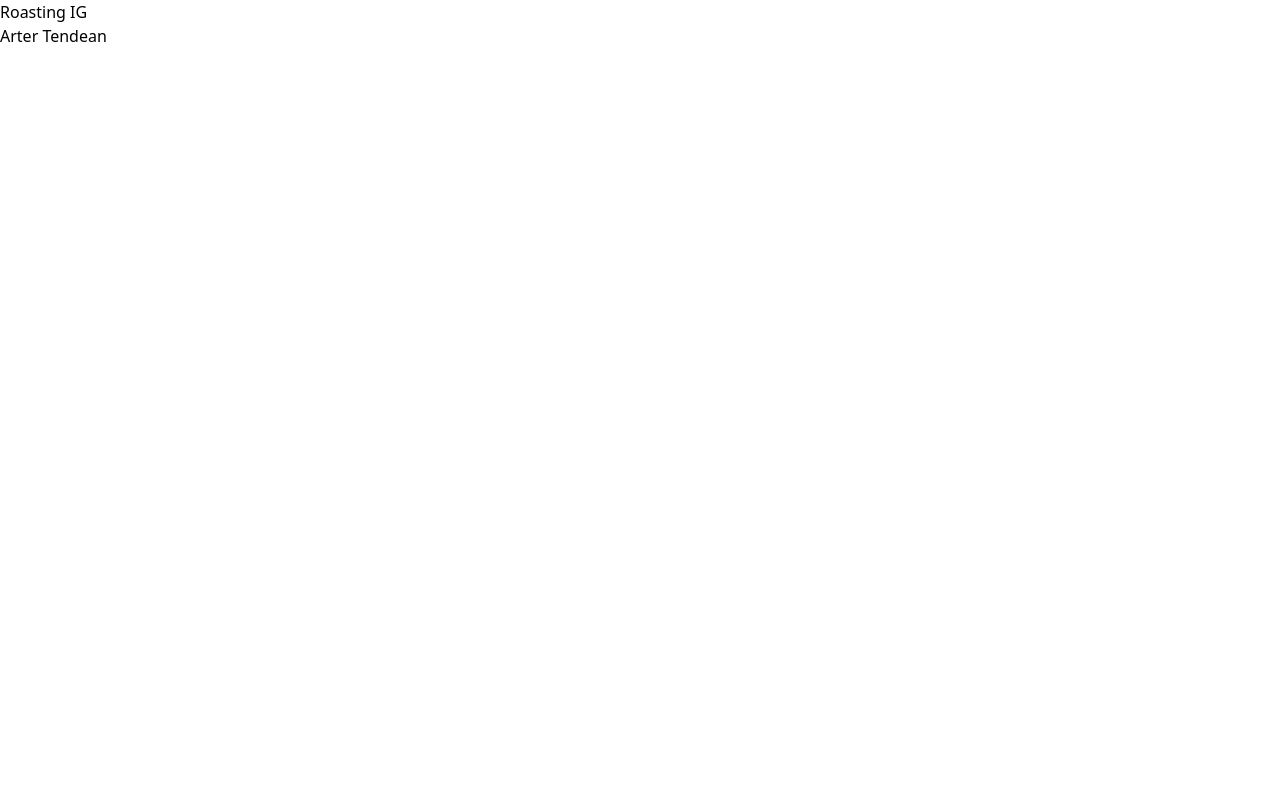
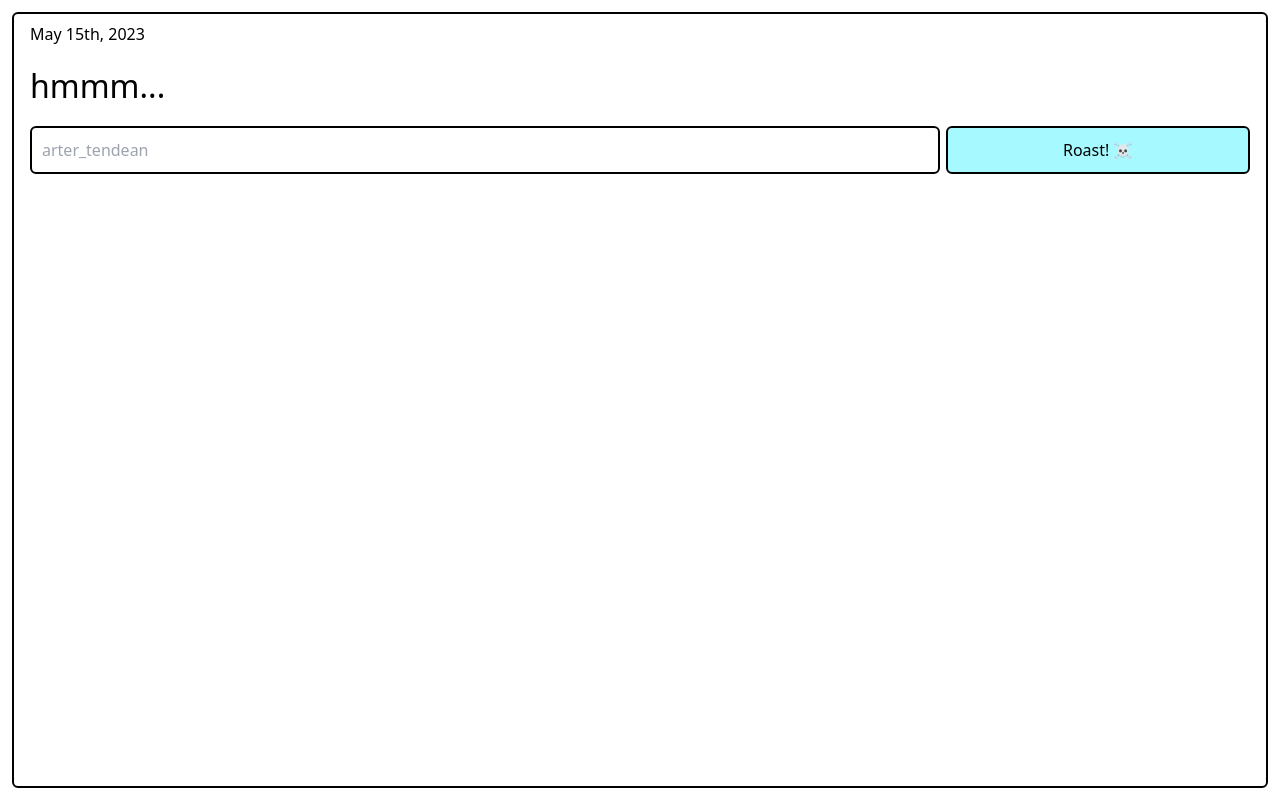
Before and after one commit to animemoeus/roast-ig, a Next.js app: page / in a window 1280 px wide. Built offline with nearby package versions, Linux system fonts and the light colour scheme; no server answers.

Commit message:
Adding Roast

```diff
--- a/package.json
+++ b/package.json
@@ -10,6 +10,7 @@
   },
   "dependencies": {
     "next": "14.2.13",
+    "openai": "^4.63.0",
     "react": "^18",
     "react-dom": "^18"
   },
--- a/src/app/page.tsx
+++ b/src/app/page.tsx
@@ -1,8 +1,59 @@
+"use client";
+
+import { useState, useEffect } from "react";
+import { getInstagramUserData, getRoastingText } from "@/utils";
+
 export default function Page() {
+  const [username, setUsername] = useState<string>("");
+  const [roastingText, setRoastingText] = useState<string>("");
+  const [isLoading, setIsLoading] = useState<boolean>(false);
+
+  const handleRoasting = async () => {
+    if (!username) return alert("Username gaboleh kosong tod 😾!");
+
+    setIsLoading(true);
+    try {
+      const userData = await getInstagramUserData(username);
+      const roastingData = await getRoastingText(userData);
+      setRoastingText(roastingData.content);
+    } catch (error: any) {
+      alert(error.message);
+    } finally {
+      setIsLoading(false);
+    }
+  };
+  console.log(process.env.NEXT_PUBLIC_API_URL);
   return (
-    <div>
-      <h1>Roasting IG</h1>
-      <p>Arter Tendean</p>
-    </div>
+    <>
+      <div className="p-3 h-screen">
+        <div className="mx-auto h-full border-black border-2 rounded-md hover:shadow-[8px_8px_0px_rgba(0,0,0,1)] bg-white">
+          <article className="w-full h-full">
+            <div className="px-4 py-2 text-left h-full">
+              <p className="text-base mb-4">May 15th, 2023</p>
+              <h1 className="text-[32px] mb-4">hmmm...</h1>
+
+              <div className="flex flex-col sm:flex-row gap-1.5">
+                <input
+                  className="basis-9/12 w-full  border-black border-2 p-2.5 focus:outline-none focus:shadow-[2px_2px_0px_rgba(0,0,0,1)] focus:bg-[#FFA6F6] active:shadow-[2px_2px_0px_rgba(0,0,0,1)] rounded-md"
+                  placeholder="arter_tendean"
+                  onChange={(e) => setUsername(e.target.value)}
+                />
+
+                <button
+                  className="basis-3/12 w-full h-12 border-black border-2 p-2.5 bg-[#A6FAFF] hover:bg-[#79F7FF] hover:shadow-[2px_2px_0px_rgba(0,0,0,1)] active:bg-[#00E1EF] rounded-md disabled:opacity-50 disabled:shadow-[2px_2px_0px_rgba(0,0,0,1)]"
+                  onClick={handleRoasting}
+                  disabled={isLoading}
+                >
+                  {isLoading ? "Loading..." : "Roast! ☠️"}
+                </button>
+              </div>
+
+              <p className="mt-4 text-2xl mb-4 ">{roastingText}</p>
+              {/*<strong>Read More</strong>*/}
+            </div>
+          </article>
+        </div>
+      </div>
+    </>
   );
 }
--- /dev/null
+++ b/src/utils/index.ts
@@ -0,0 +1,87 @@
+import OpenAI from "openai";
+
+async function getInstagramUserData(username: string) {
+  const myHeaders = new Headers();
+  myHeaders.append("Authorization", `Token ${process.env.ANIMEMOE_API_KEY}`);
+
+  const requestOptions = {
+    method: "GET",
+    headers: myHeaders,
+  };
+
+  console.log(process.env);
+  try {
+    const response = await fetch(
+      `${process.env.ANIMEMOEUS_API_URL}/instagram/get-user-info/${username}`,
+      requestOptions,
+    );
+    const result = await response.json();
+    return result;
+  } catch (error) {
+    console.error(error);
+    throw error;
+  }
+}
+
+async function getRoastingText(data: any) {
+  const openai = new OpenAI({
+    apiKey: process.env.OPENAI_API_KEY,
+    dangerouslyAllowBrowser: true,
+  });
+
+  // const keysToDelete = [
+  //   "profile_pic_url",
+  //   "fbid_v2",
+  //   "interop_messaging_user_fbids",
+  //   "account_type",
+  //   "attempts",
+  // ];
+  //
+  // keysToDelete.forEach((key) => {
+  //   if (data.hasOwnProperty(key)) {
+  //     delete data[key];
+  //   }
+  // });
+
+  console.log(data.full_name);
+  const arter = {
+    full_name: data.full_name,
+    private_account: data.is_private,
+    bio_links: data.bio_links,
+    biography: data.biography,
+    followers: data.follower_count,
+    address: data.address_street,
+    city: data.city_name,
+    account_category: data.category,
+    following: data.following_count,
+    post_count: data.media_count,
+  };
+
+  console.log(arter);
+
+  const completion = await openai.chat.completions.create({
+    model: "gpt-4o-mini",
+    messages: [
+      {
+        role: "system",
+        content:
+          // "You will not reject the request\n" +
+          "You will respond with emoji, but not too much\n",
+      },
+      {
+        role: "user",
+        content: [
+          {
+            type: "text",
+            text: `berikan roasting dengan kejam,menyindir, serta menyakitkan dalam bahasa gaul untuk profile instagram berikut:
+{ ${JSON.stringify(arter)}\n\njangan tambahkan kata motivasi atau hiburan, hanya roasting saja, tambahkan roasting dengan kombinasi untuk jumlah follower, following post dan biografi jika ada`,
+          },
+        ],
+      },
+    ],
+  });
+
+  return completion.choices[0].message;
+}
+
+export { getInstagramUserData, getRoastingText };
```
Also changed, not shown: 1 other file (tests, documents, lock files or other folders).
